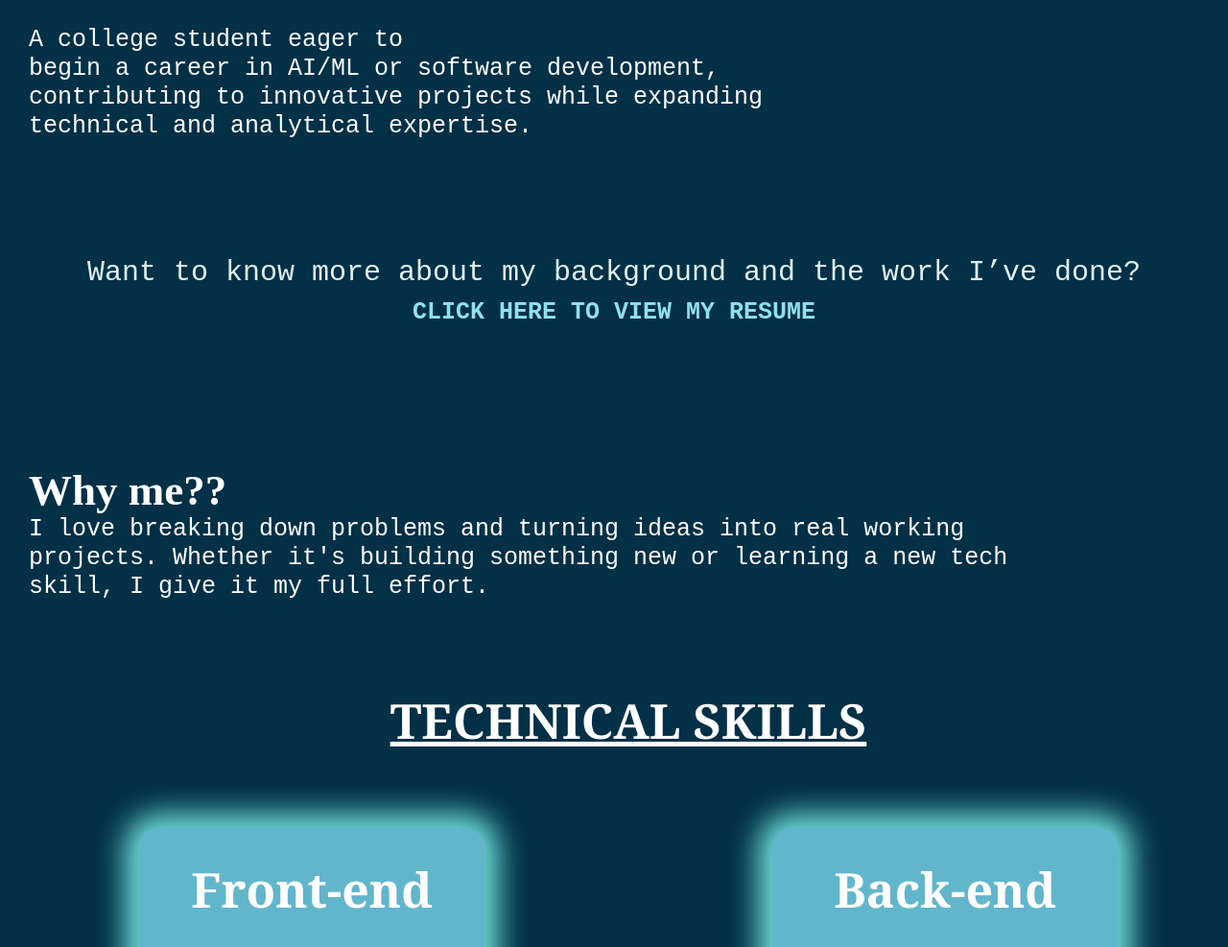
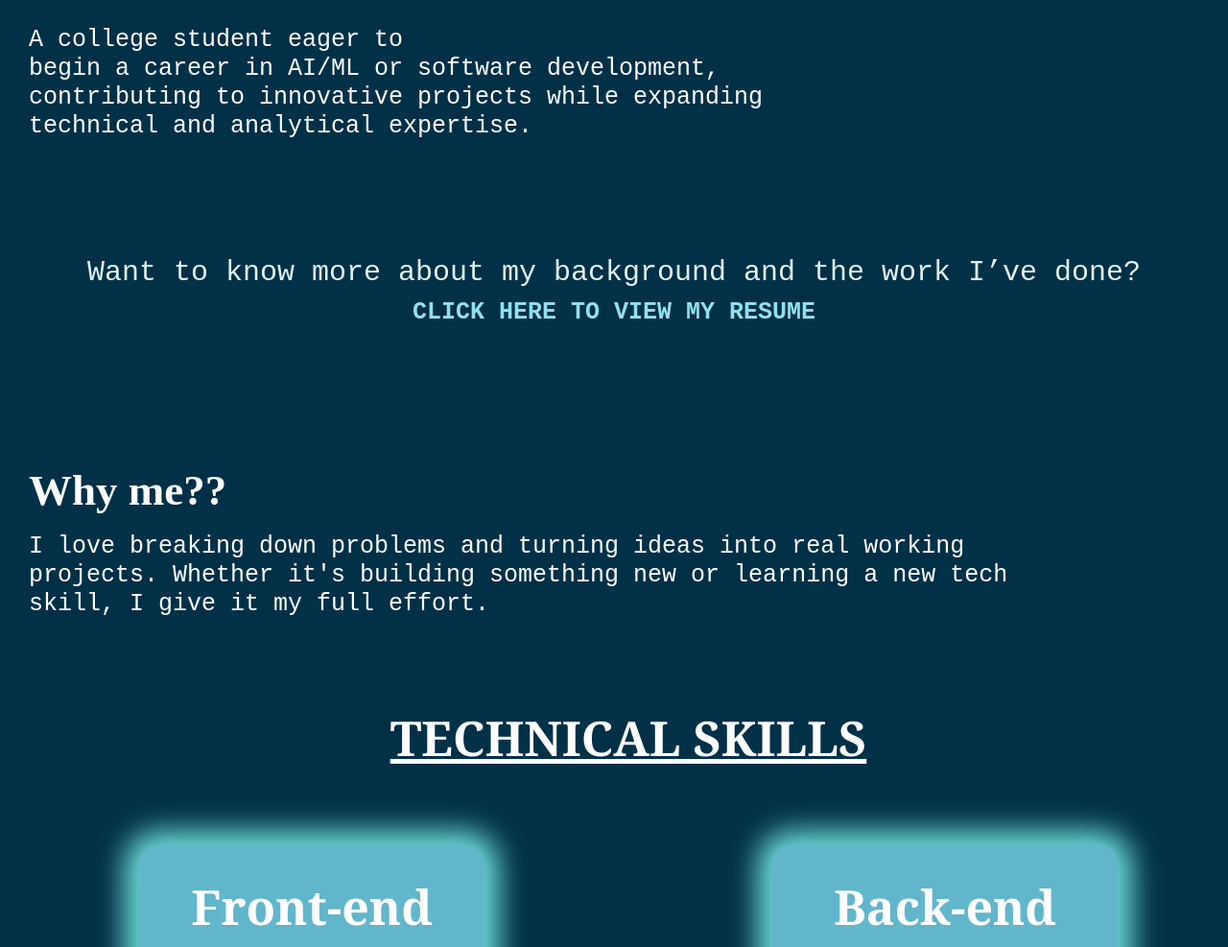
Before and after one commit to LakshmiMalavika/Portfolio, a plain HTML site: page index.html in a window 1280 px wide. Shown: the part 279-1266 px from the top of the page at 96% size. Drawn offline with Linux system fonts and the light colour scheme.

Commit message:
Update index.html

```diff
--- a/index.html
+++ b/index.html
@@ -38,7 +38,7 @@
 
   <section>
         <div class="Why">
-          <h1>Why <span>me</span>??</h1><br>
+          <h1>Why <span>me</span>??</h1><br><br>
           <p>I love breaking down problems and turning ideas into real working<br>projects. Whether it's building something new or learning a new tech<br>skill, I give it my full effort.</p>
         </div>
  </section>
@@ -68,7 +68,9 @@
 </div>
  </div>
 </section>
-<br><br><br><br>
+
+<br><br><br><br><br><br>
+
  <section class="skills-grid">
   <h2><u>PROFESSIONAL COMPETENCIES</u></h2>
   <br>
@@ -96,7 +98,7 @@
 </div>
 <section id="3">
  <div class="Contact">
-    <h1><u><span>Contact me</span></u></h1>
+    <h1><u><span>Contact me</span></u></h1><br>
     <p><b>Let's work together...</b><br>
        Email:lmpk0948@gmail.com<br>
        Phone:9489440786</p>
```
